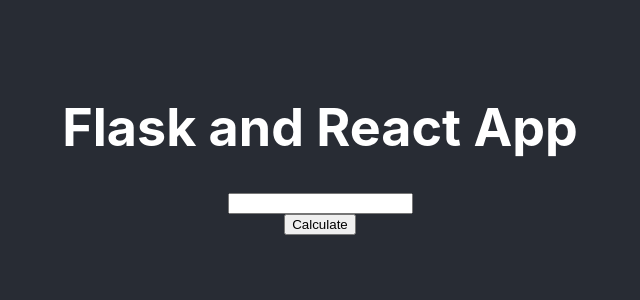
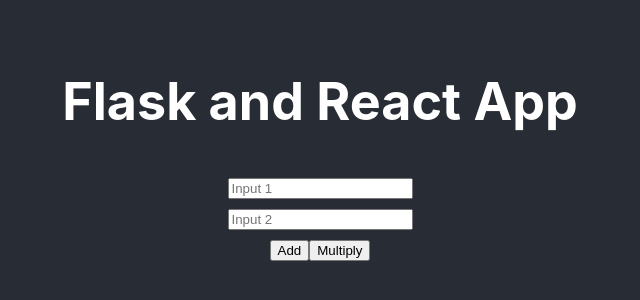
Before and after one commit to AnuragChaudhari7/optionsPricing, a React (Create React App) app in the folder frontend/: page / in a window 1280 px wide. Shown: the part 252-552 px from the top of the page, without its empty margins (320-960 px from the left). Built offline with nearby package versions, Linux system fonts and the light colour scheme.

Commit message:
two api endpoints implementation

```diff
--- a/frontend/src/App.jsx
+++ b/frontend/src/App.jsx
@@ -1,37 +1,12 @@
-import React, { useState } from 'react';
-import axios from 'axios';
+import React from 'react';
 import './App.css';
+import Calculator from './Calculator';
 
 function App() {
-  const [inputValue, setInputValue] = useState('');
-  const [result, setResult] = useState(null);
-
-  const handleInputChange = (event) => {
-    setInputValue(event.target.value);
-  };
-
-  const handleSubmit = async () => {
-    try {
-        const response = await axios.post('http://127.0.0.1:5000/api/calculate', {
-            input: Number(inputValue)
-        });
-        setResult(response.data.result);
-    } catch (error) {
-        console.error('Error fetching result:', error);
-    }
-  };
-
     return (
         <div className="App">
             <header className="App-header">
-            <h1>Flask and React App</h1>
-            <input
-                type="number"
-                value={inputValue}
-                onChange={handleInputChange}
-            />
-            <button onClick={handleSubmit}>Calculate</button>
-            {result !== null && <p>Result: {result}</p>}
+                <Calculator />
             </header>
         </div>
     );
--- a/frontend/src/Calculator.jsx
+++ b/frontend/src/Calculator.jsx
@@ -2,11 +2,10 @@
 import axios from 'axios';
 
 function Calculator() {
-    // Initialize state with an object holding multiple input values
     const [inputs, setInputs] = useState({ input1: '', input2: '' });
-    const [result, setResult] = useState(null);
+    const [addResult, setAddResult] = useState(null);
+    const [multiplyResult, setMultiplyResult] = useState(null);
 
-    // Handle changes to input fields
     const handleInputChange = (event) => {
         const { name, value } = event.target;
         setInputs((prevInputs) => ({
@@ -15,13 +14,21 @@
         }));
     };
 
-    // Handle form submission
-    const handleSubmit = async () => {
+    const handleAdd = async () => {
         try {
-            const response = await axios.post('http://127.0.0.1:5000/api/calculate', inputs);
-            setResult(response.data.result);
+            const response = await axios.post('http://127.0.0.1:5000/api/add', inputs);
+            setAddResult(response.data.result);
         } catch (error) {
-            console.error('Error fetching result:', error);
+            console.error('Error fetching addition result:', error);
+        }
+    };
+
+    const handleMultiply = async () => {
+        try {
+            const response = await axios.post('http://127.0.0.1:5000/api/multiply', inputs);
+            setMultiplyResult(response.data.result);
+        } catch (error) {
+            console.error('Error fetching multiplication result:', error);
         }
     };
 
@@ -35,6 +42,7 @@
                 onChange={handleInputChange}
                 placeholder="Input 1"
             />
+            <br></br>
             <input
                 type="number"
                 name="input2"
@@ -42,8 +50,11 @@
                 onChange={handleInputChange}
                 placeholder="Input 2"
             />
-            <button onClick={handleSubmit}>Calculate</button>
-            {result !== null && <p>Result: {result}</p>}
+            <br></br>
+            <button onClick={handleAdd}>Add</button>
+            <button onClick={handleMultiply}>Multiply</button>
+            {addResult !== null && <p>Addition Result: {addResult}</p>}
+            {multiplyResult !== null && <p>Multiplication Result: {multiplyResult}</p>}
         </div>
     );
 }
```
Also changed, not shown: 1 other file (tests, documents, lock files or other folders). Lines whose indentation alone changed are shown as unchanged.
